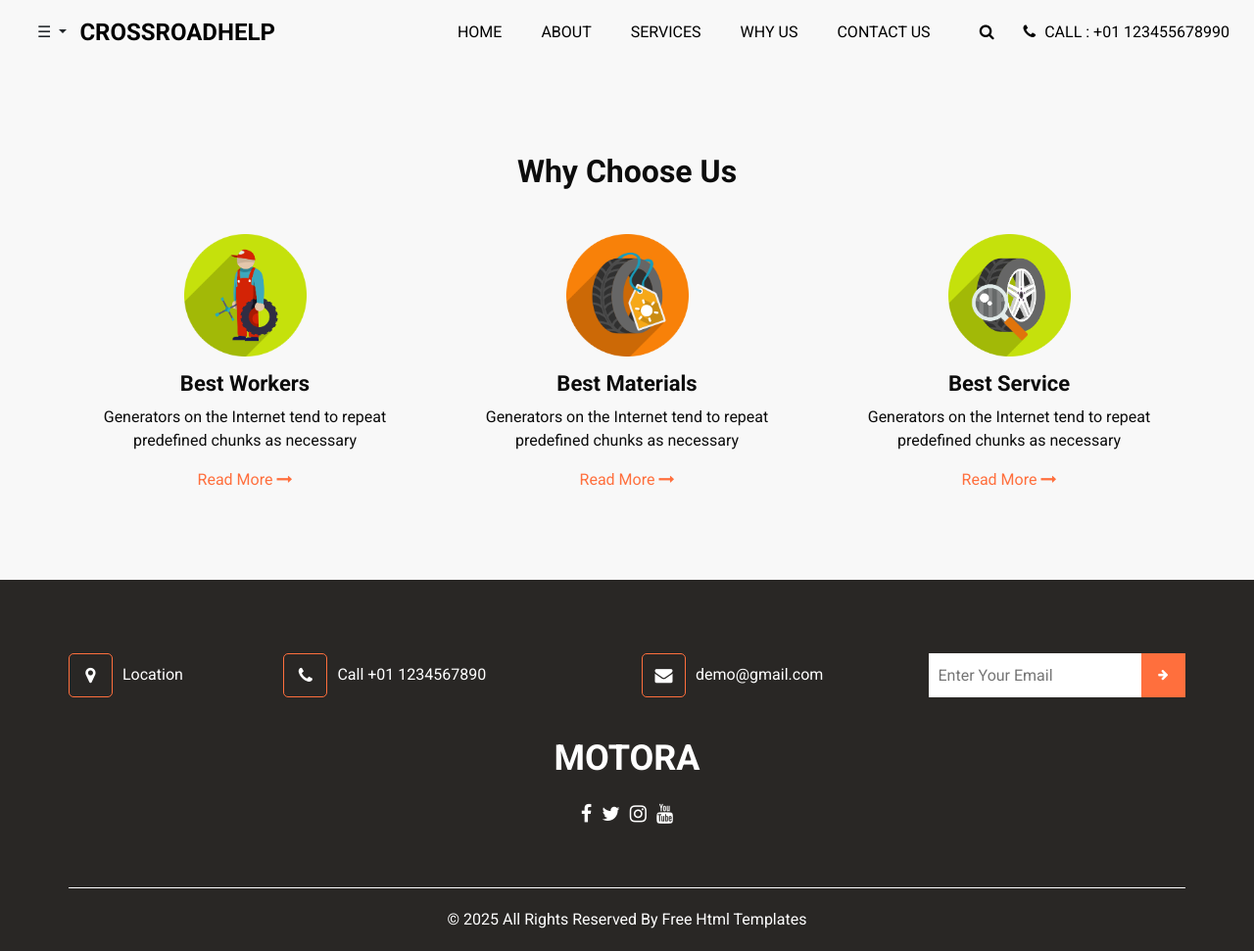
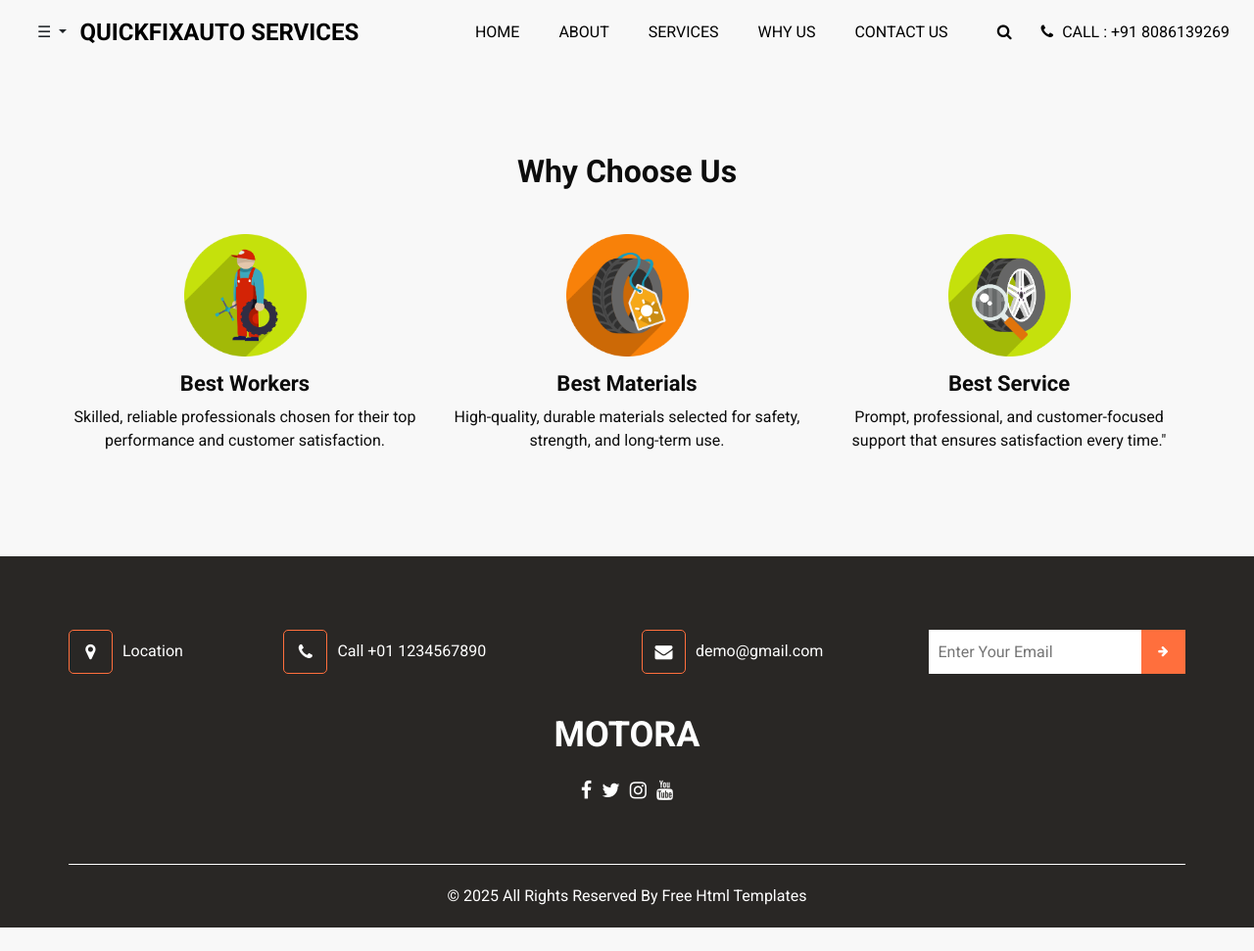
Before and after one commit to Navya-445/Roadhelp, a Django app: page /customer_welcome/why.html in a window 1280 px wide. Shown: the whole page at 98% size. After the commit the page ends 947 px from the top, so only its background shows below. Run offline with Django 5.2, Linux system fonts and the light colour scheme; some libraries are stand-ins or nearby versions.

Commit message:
message of commit

```diff
--- a/templates/base_cust.html
+++ b/templates/base_cust.html
@@ -7,7 +7,7 @@
   <meta http-equiv="X-UA-Compatible" content="IE=edge" />
   <meta name="viewport" content="width=device-width, initial-scale=1, shrink-to-fit=no" />
   <link rel="icon" href="{% static 'images/fevicon.png' %}" type="image/gif" />
-  <title>CrossRoadHelp</title>
+  <title>QuickFixAuto Services</title>
 
   <!-- Bootstrap CSS -->
   <link rel="stylesheet" type="text/css" href="{% static 'css/bootstrap.css' %}" />
@@ -39,7 +39,7 @@
 
         <!-- Brand Logo -->
         <a class="navbar-brand" href="{% url 'home' %}">
-          <span>CrossRoadHelp</span>
+          <span>QuickFixAuto Services</span>
         </a>
 
         <!-- Navbar Toggler -->
@@ -76,7 +76,7 @@
             </form>
             <a href="tel:+01123455678990">
               <i class="fa fa-phone" aria-hidden="true"></i>
-              <span>Call : +01 123455678990</span>
+              <span>Call : +91 8086139269</span>
             </a>
           </div>
         </div>
--- a/templates/contact.html
+++ b/templates/contact.html
@@ -55,7 +55,7 @@
 
         <!-- Website Logo -->
         <a class="navbar-brand" href="{% url 'home' %}">
-          <span>CrossRoadHelp</span>
+          <span>QuickFixAuto Services</span>
         </a>
 
         <button class="navbar-toggler" type="button" data-toggle="collapse" data-target="#navbarSupportedContent" aria-controls="navbarSupportedContent" aria-expanded="false" aria-label="Toggle navigation">
@@ -88,7 +88,7 @@
             </form>
             <a href="tel:+01123455678990">
               <i class="fa fa-phone" aria-hidden="true"></i>
-              <span>Call : +01 123455678990</span>
+              <span>Call : +91 8086139269 </span>
             </a>
           </div>
         </div>
--- a/templates/index1.html
+++ b/templates/index1.html
@@ -16,7 +16,7 @@
       <div class="logo-toggle-flex">
         <div class="logo">
           <img id="header-img" src="https://res.cloudinary.com/sharonnt/image/upload/v1533671627/HF-logo-45.png" alt="Holdfast logo" title="Holdfast Steel Limited">
-          <span class="logo-text">RoadHelp</span>
+          <span class="logo-text">QuickFixAuto Services </span>
         </div>
         <a href="#nav-bar" id="menu-toggle" class="menu-toggle"><span class="fas fa-bars fa-lg"></span></a>
       </div>
@@ -48,7 +48,7 @@
     <!-- Right Side: Text -->
     <div style="flex: 1; padding-left: 30px; text-align: left;">
       <p style="font-size: 20px; color: #333; max-width: 500px; line-height: 1.5;">
-        <strong style="color: #ff5733; font-size: 24px;">Welcome to RoadHelp!</strong> <br><br>
+        <strong style="color: #ff5733; font-size: 24px;">Welcome to QuickFixAuto Services!</strong> <br><br>
         Your trusted partner for <span style="color: #007bff;">quick and reliable roadside assistance.</span>
         Whether you need a <strong>tow</strong>, a <strong>battery jump-start</strong>, or any emergency repair,
         we are here to help you <span style="color: #ffcc00;">24/7</span>!
--- a/templates/service.html
+++ b/templates/service.html
@@ -87,7 +87,7 @@
             </form>
             <a href="tel:+01123455678990">
               <i class="fa fa-phone" aria-hidden="true"></i>
-              <span>Call : +01 123455678990</span>
+              <span>Call : +91 8086139269 </span>
             </a>
           </div>
         </div>
--- a/templates/why.html
+++ b/templates/why.html
@@ -55,7 +55,7 @@
 
         <!-- Website Logo -->
         <a class="navbar-brand" href="{% url 'home' %}">
-          <span>CrossRoadHelp</span>
+          <span>QuickFixAuto Services</span>
         </a>
 
         <button class="navbar-toggler" type="button" data-toggle="collapse" data-target="#navbarSupportedContent" aria-controls="navbarSupportedContent" aria-expanded="false" aria-label="Toggle navigation">
@@ -88,7 +88,7 @@
             </form>
             <a href="tel:+01123455678990">
               <i class="fa fa-phone" aria-hidden="true"></i>
-              <span>Call : +01 123455678990</span>
+              <span>Call : +91 8086139269</span>
             </a>
           </div>
         </div>
@@ -119,11 +119,11 @@
                 Best Workers
               </h4>
               <p>
-                Generators on the Internet tend to repeat predefined chunks as necessary
+                Skilled, reliable professionals chosen for their top performance and customer satisfaction.
               </p>
               <a href="">
-                Read More
-                <i class="fa fa-long-arrow-right" aria-hidden="true"></i>
+                {% comment %} Read More
+                <i class="fa fa-long-arrow-right" aria-hidden="true"></i> {% endcomment %}
               </a>
             </div>
           </div>
@@ -138,11 +138,11 @@
                 Best Materials
               </h4>
               <p>
-                Generators on the Internet tend to repeat predefined chunks as necessary
+                High-quality, durable materials selected for safety, strength, and long-term use.
               </p>
               <a href="">
-                Read More
-                <i class="fa fa-long-arrow-right" aria-hidden="true"></i>
+                {% comment %} Read More
+                <i class="fa fa-long-arrow-right" aria-hidden="true"></i> {% endcomment %}
               </a>
             </div>
           </div>
@@ -157,11 +157,13 @@
                 Best Service
               </h4>
               <p>
-                Generators on the Internet tend to repeat predefined chunks as necessary
+                Prompt, professional, and customer-focused support that ensures satisfaction every time."
+
+
               </p>
               <a href="">
-                Read More
-                <i class="fa fa-long-arrow-right" aria-hidden="true"></i>
+                {% comment %} Read More {% endcomment %}
+                {% comment %} <i class="fa fa-long-arrow-right" aria-hidden="true"></i> {% endcomment %}
               </a>
             </div>
           </div>
```
Also changed, not shown: templates/about.html (+4 -4 lines), templates/index.html (+19 -19 lines), db.sqlite3.
